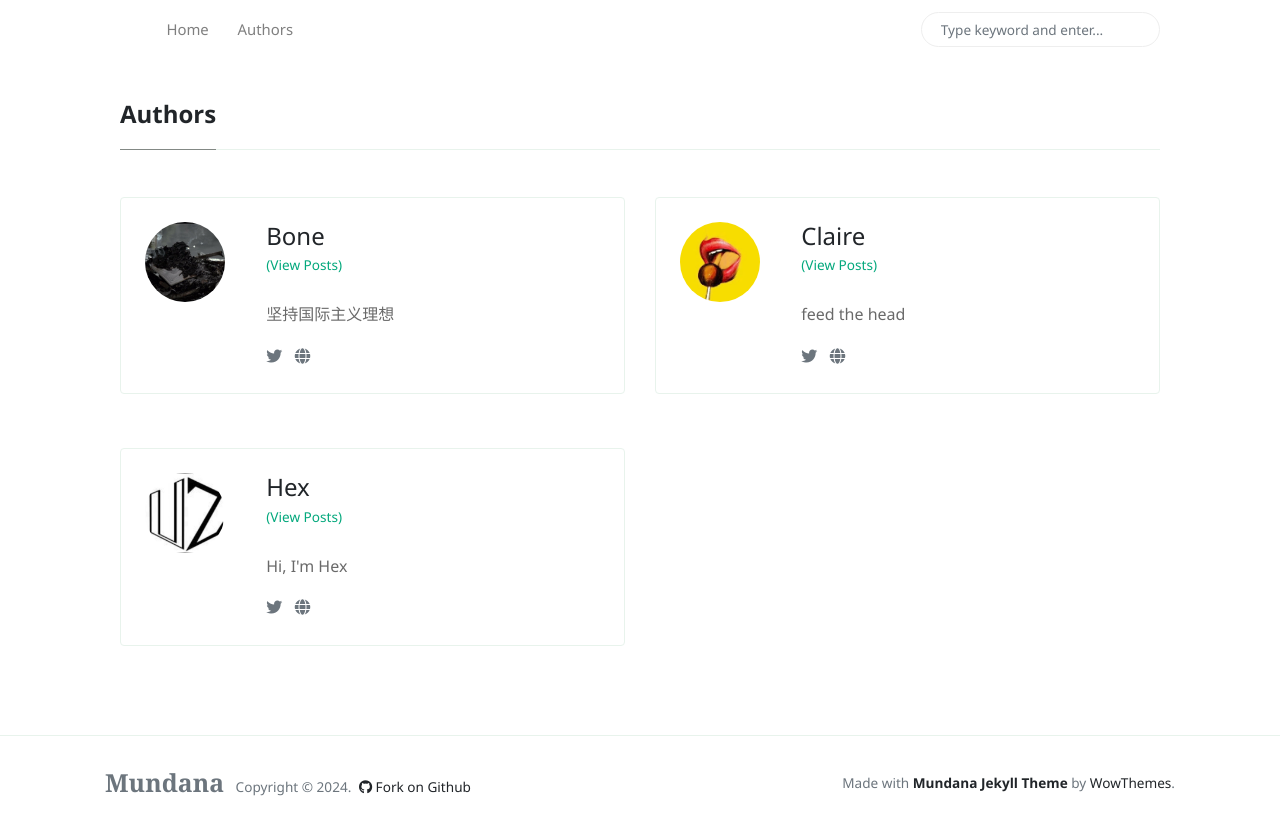
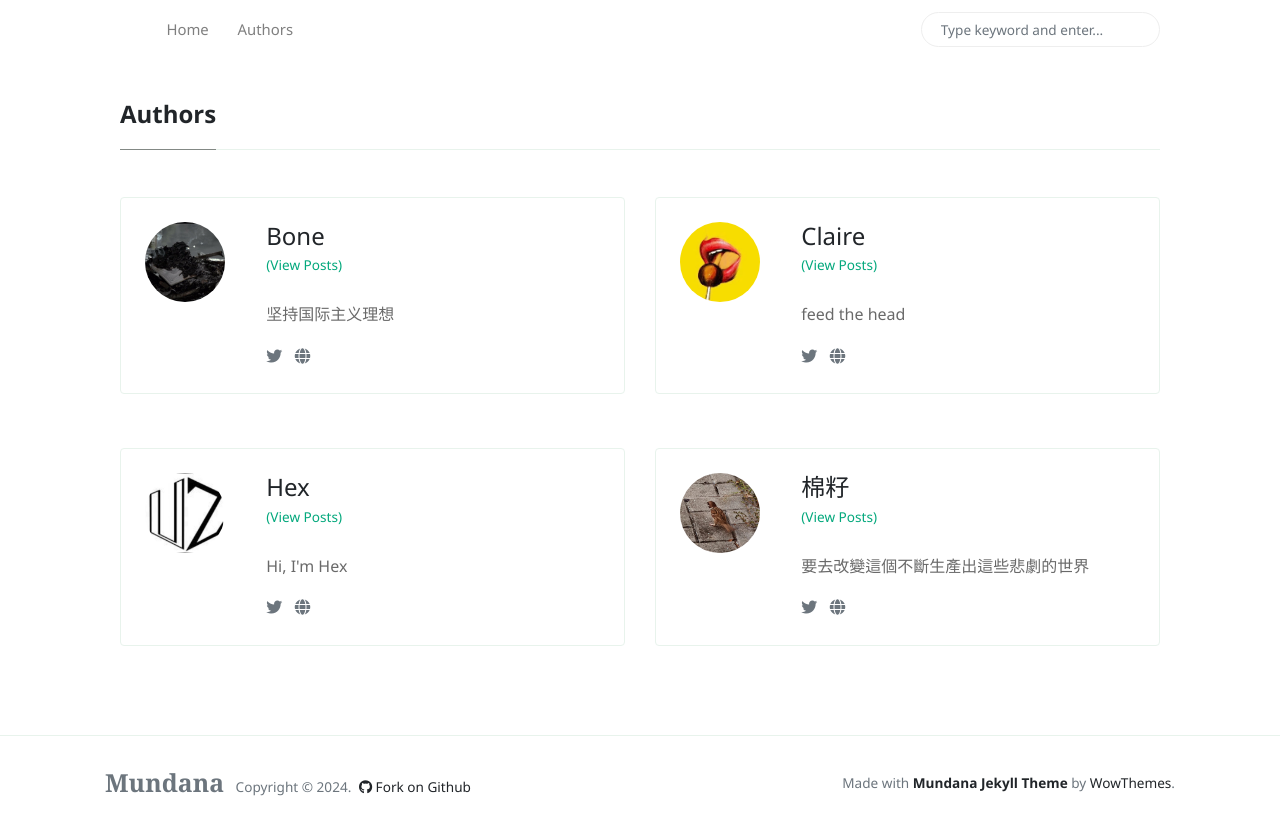
Before and after one commit to mediation-magazine/mediation-magazine.github.io, a Jekyll site: the page built from docs/_pages/authors-list.html, in a window 1280 px wide. Shown: the top 835 px of the page. Built offline with Jekyll 4.4.1, drawn with Linux system fonts in a browser that asks for light colours; nearby versions of some CDN libraries.

Commit message:
Update _config.yml

```diff
--- a/docs/_config.yml
+++ b/docs/_config.yml
@@ -61,6 +61,13 @@ authors:
       email:          fakemail@gmail.com
       twitter:        https://twitter.com/wowthemesnet
 
+    棉籽:
+      name:           棉籽
+      avatar:         assets/images/avatar4.jpg
+      bio:            "要去改變這個不斷生產出這些悲劇的世界"
+      email:          fakemail@gmail.com
+      twitter:        https://twitter.com/wowthemesnet
+
 # Defaults
 defaults:
 
```
